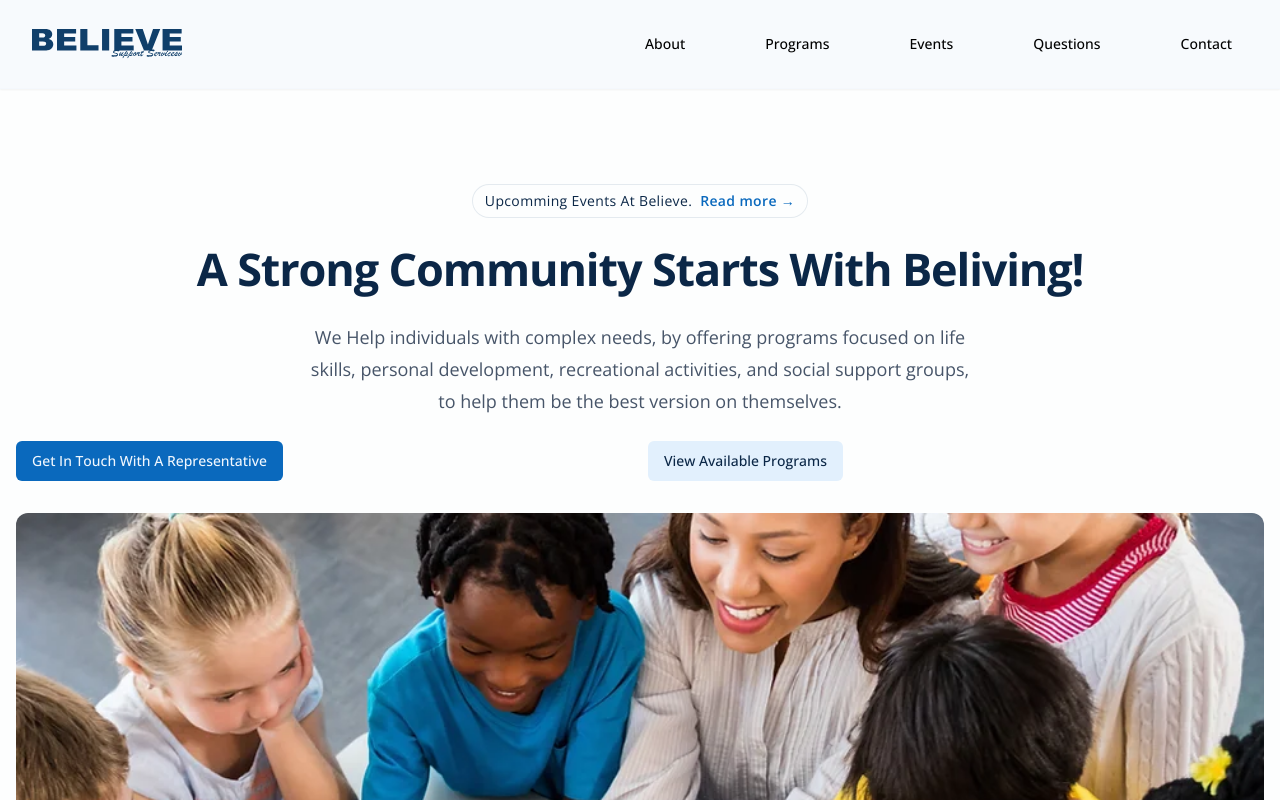
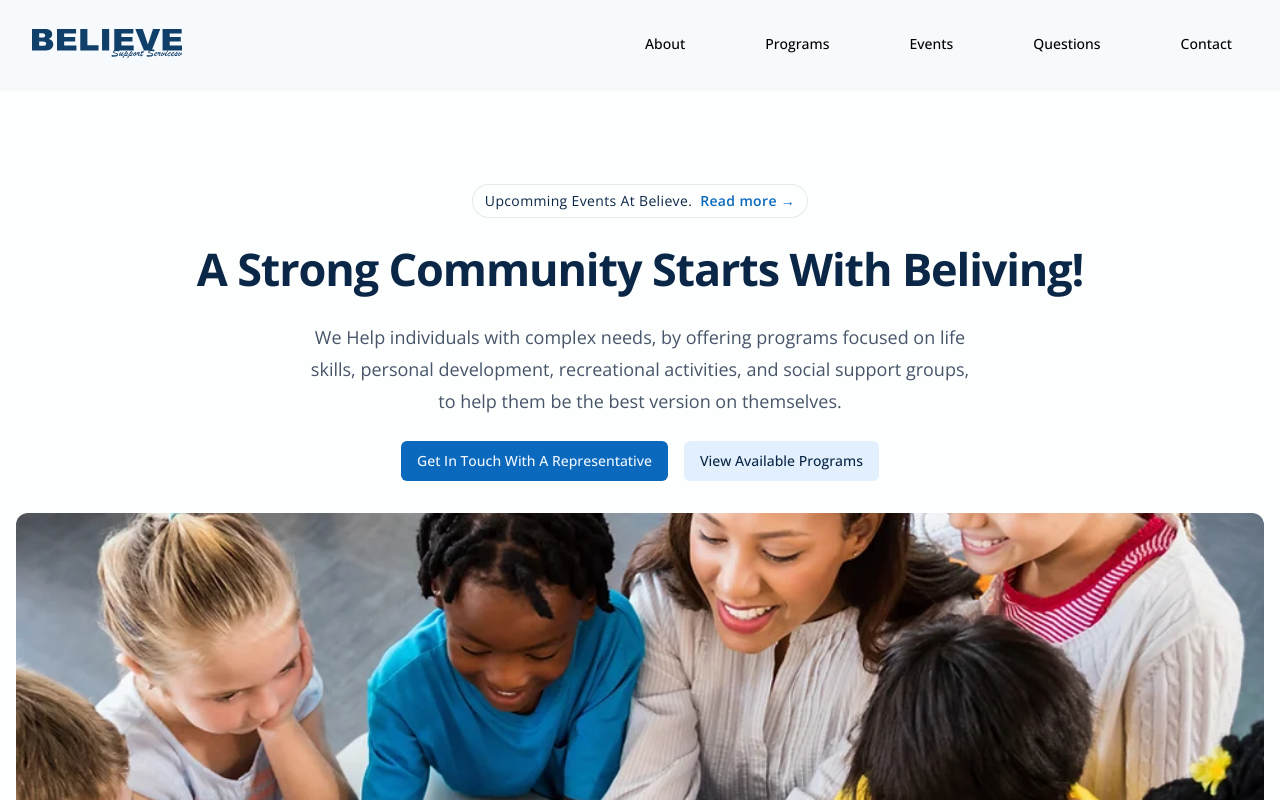
Before and after one commit to Justin-Bento/believe-support-services, a Next.js app: page / in a window 1280 px wide. Shown: the top 800 px of the page. Built offline with nearby package versions, Linux system fonts and the light colour scheme.

Commit message:
fixed spacing issues with elements

```diff
--- a/src/pages/index.tsx
+++ b/src/pages/index.tsx
@@ -52,13 +52,17 @@ function Hero() {
             social support groups, to help them be the best version on
             themselves.{" "}
           </p>
-          <div className="flex flex-col justify-start gap-4 md:flex-row md:justify-center">
-            <Link href="/signup" className="w-full">
-              <Button>Get In Touch With A Representative</Button>
-            </Link>
-            <Link href="/signup" className="w-full">
-              <Button variant="default_light">View Available Programs</Button>
-            </Link>
+          <div className="flex flex-col items-start justify-start w-full gap-4 md:justify-center md:flex-row">
+            <div>
+              <Link href="/signup">
+                <Button className="w-full">Get In Touch With A Representative</Button>
+              </Link>
+            </div>
+            <div>
+              <Link href="/signup">
+                <Button className="w-full" variant="default_light">View Available Programs</Button>
+              </Link>
+            </div>
           </div>
         </div>
         {/* END: Hero :: Actions */}
```
